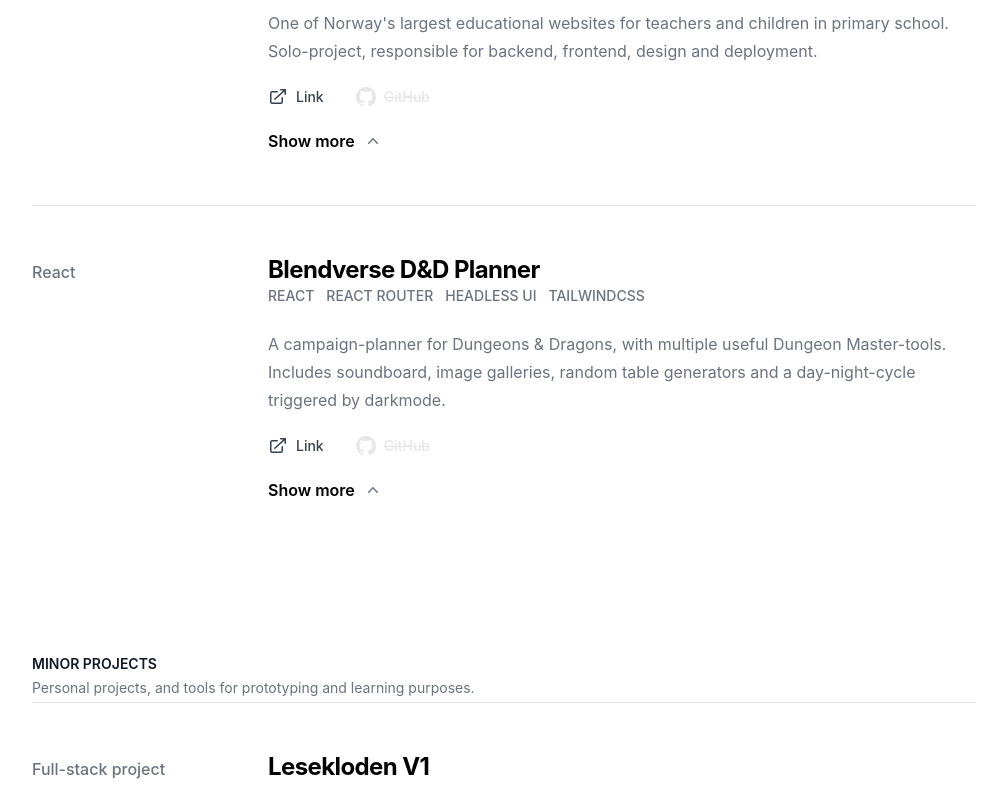
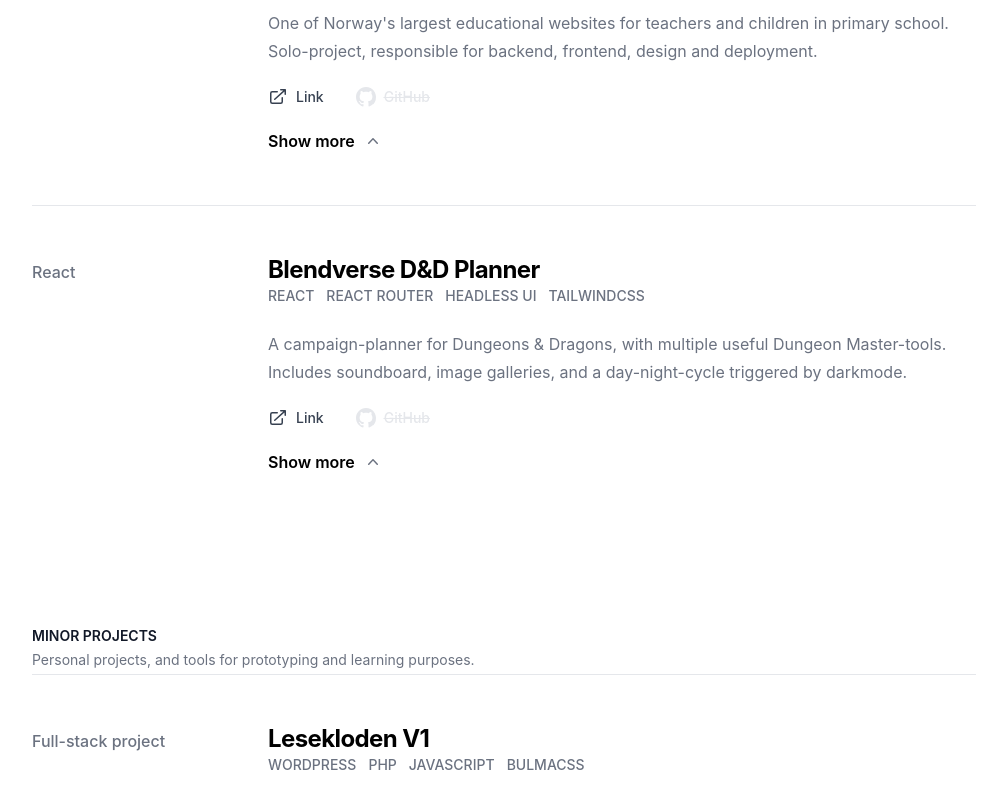
Before and after one commit to lissomliksom/hellosimen, a React (Create React App) app: page / in a window 1280 px wide. Shown: the part 728-1513 px from the top of the page, without its empty margins (136-1143 px from the left). Built offline with nearby package versions, Linux system fonts and the light colour scheme.

Commit message:
Minor changes

```diff
--- a/src/components/BioHeadline.js
+++ b/src/components/BioHeadline.js
@@ -19,9 +19,9 @@ const BioHeadline = () => {
           <path d="M60.8 15C60.3 14.6 59.7 14.4 59.1 14.3C59.2 14.4 59.4 14.4 59.5 14.5C62.5 16.8 59.4 22.1 57.7 26.9C56.3 30.7 55.1 34.6 55.3 38.4C56.1 55 39.4 62.9 29.4 59.9C39.2 64 57.4 56.2 56.6 38.9C56.4 35.1 57.5 31.4 59 27.4C60.6 22.6 63.7 17.3 60.8 15" fill="#E9C6AA"/>
           <path d="M47.5 30C41.3 30.7 32.2 39.6 38.6 49.3C33.9 39.5 41.6 32.9 46.5 30.6C47 30.2 47.5 30 47.5 30" fill="#E9C6AA"/>
         </svg>
-        <h2 className="text-2xl font-extrabold leading-9 text-gray-900 dark:text-gray-100 sm:text-4xl sm:leading-10 md:text-6xl md:leading-14">
+        <h1 className="text-2xl font-extrabold leading-9 text-gray-900 dark:text-gray-100 sm:text-4xl sm:leading-10 md:text-6xl md:leading-14">
           Hello, world!
-        </h2>
+        </h1>
       </div>
       <p className="text-gray-500">
         Personal portfolio of Simen F. Kristoffersen
--- a/src/constants/projects.js
+++ b/src/constants/projects.js
@@ -65,7 +65,7 @@ export const MAJOR_PROJECTS = [
     title: "Blendverse D&D Planner",
     type: "React",
     stack: ["React", "React Router", "Headless UI", "TailwindCSS"],
-    description: "A campaign-planner for Dungeons & Dragons, with multiple useful Dungeon Master-tools. Includes soundboard, image galleries, random  table generators and a day-night-cycle triggered by darkmode.",
+    description: "A campaign-planner for Dungeons & Dragons, with multiple useful Dungeon Master-tools. Includes soundboard, image galleries, and a day-night-cycle triggered by darkmode.",
     url: "https://dnd.hellosimen.com",
     github: false,
     samples: [
@@ -75,7 +75,7 @@ export const MAJOR_PROJECTS = [
         description:
           "Animated, mobile-responsive sidemenu with custom scrollbar.",
         details:
-          "Uses React Router for navigation. Some routes are password-protected or unavailable to players.",
+          "Uses React Router for navigation. In the future some routes will be password-protected or unavailable to players.",
         url: "https://dnd.hellosimen.com"
       },
       {
```
Also changed, not shown: 1 other file (tests, documents, lock files or other folders).
